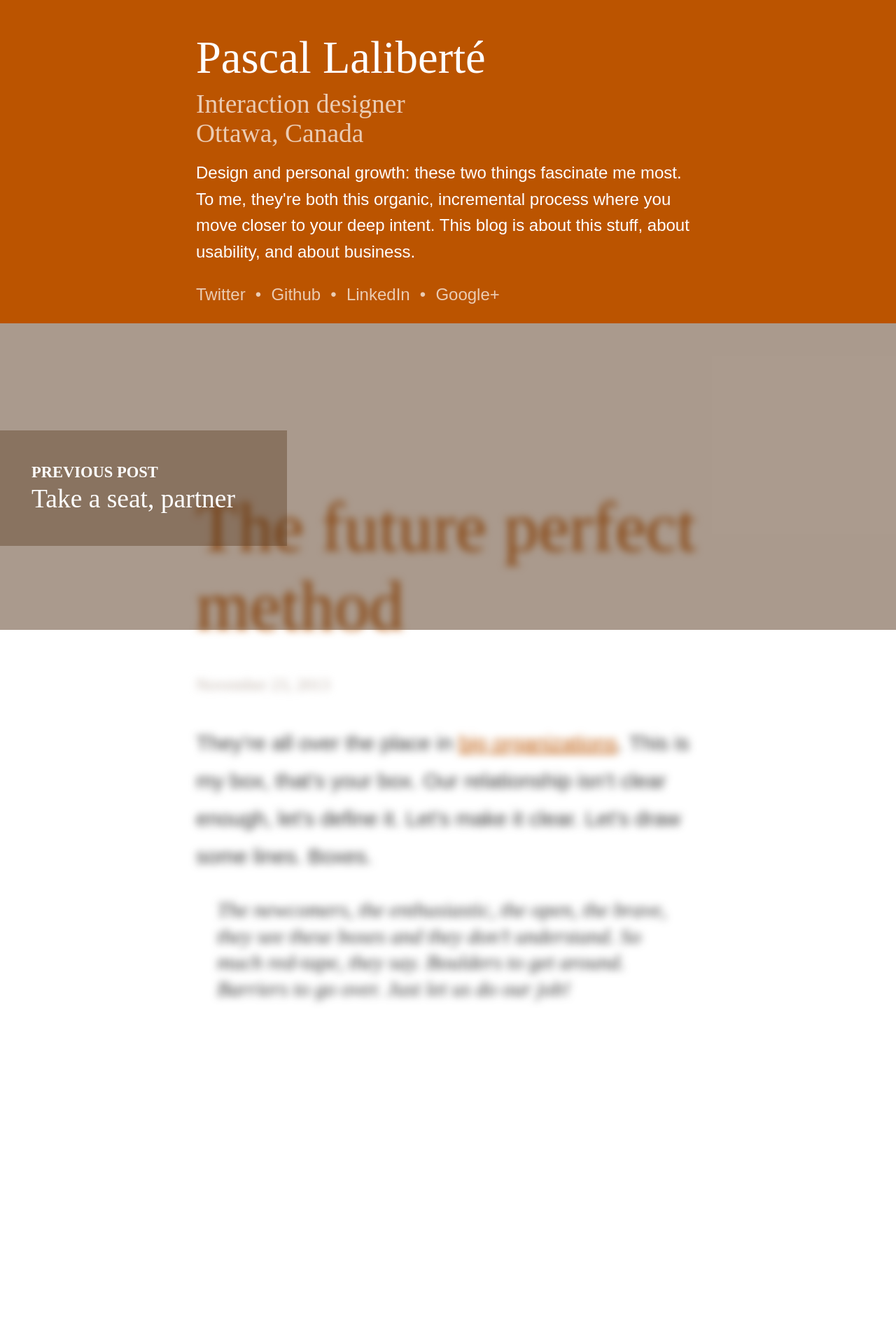
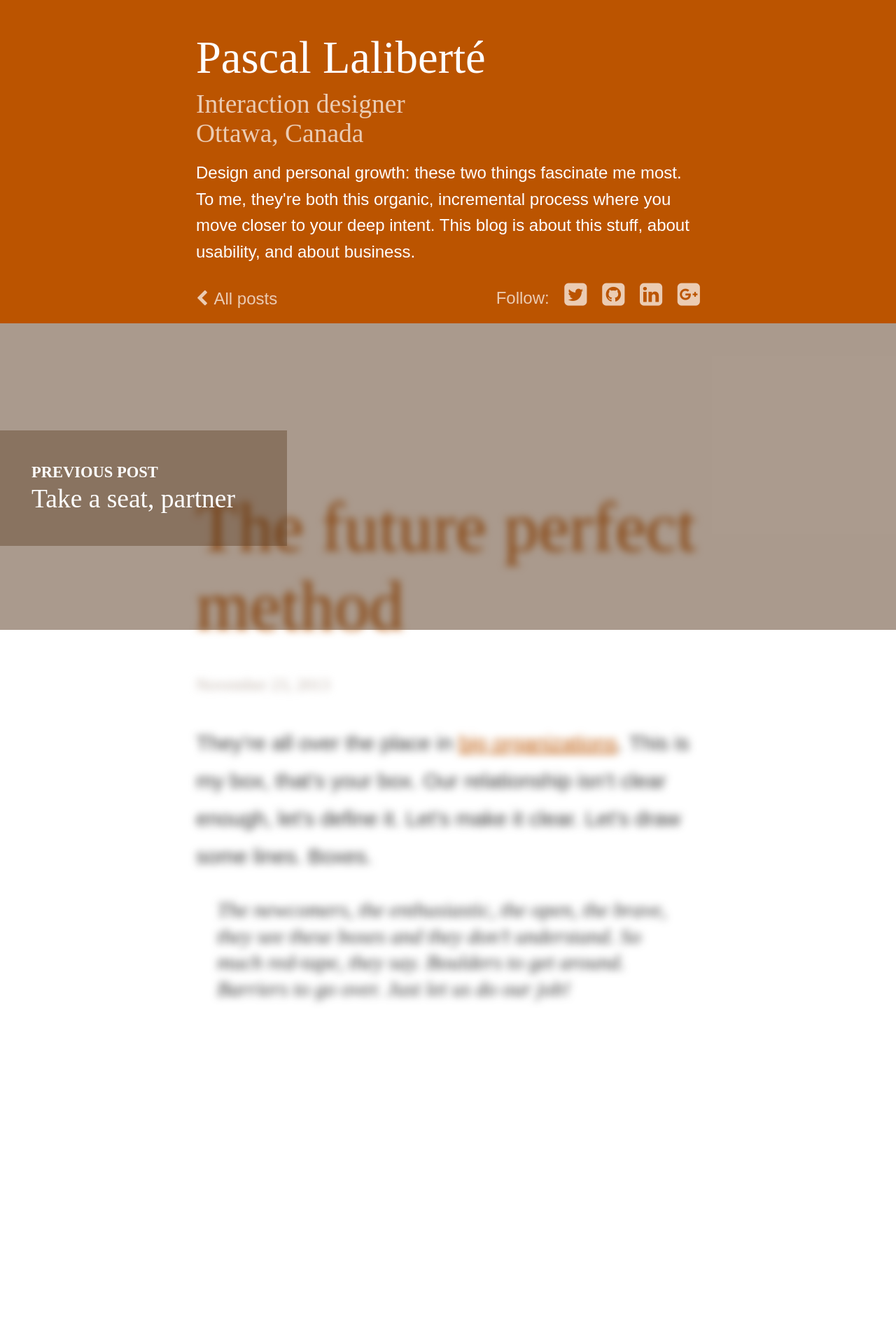
Before and after one commit to pascallaliberte/by.pascallaliberte.me, a Jekyll site: the page built from _posts/2013-11-23-the-future-perfect-method.md, in a window 1280 px wide. Shown: the whole page at 70% size. Built offline with Jekyll 4.4.1, drawn with Linux system fonts in a browser that asks for light colours; nearby versions of some CDN libraries.

Commit message:
Replaced the text follow links with icons, added link to home (< All posts) - Slightly reduced bottom margin of about-title on narrow widths

```diff
--- a/_includes/about.html
+++ b/_includes/about.html
@@ -6,12 +6,30 @@
 
     <p>Design and personal growth: these two things fascinate me most. To me, they're both this organic, incremental process where you move closer to your deep intent. This blog is about this stuff, about usability, and about business.</p>
 
-    <p class="about-links">
-      <a href="http://twitter.com/pascallaliberte">Twitter</a> <span class="about-separator">•</span>
-      <a href="https://github.com/pascallaliberte">Github</a> <span class="about-separator">•</span>
-      <a href="http://www.linkedin.com/in/pascallaliberte">LinkedIn</a> <span class="about-separator">•</span>
-      <a href="http://profiles.google.com/pascal.laliberte">Google+</a>
-    </p>
+    <div class="about-links">
+      <a class="about-links-home" href="/" rel="home">
+        <i class="fa fa-chevron-left"></i> All posts
+      </a>
+      <p class="about-links-follow">
+        Follow:
+        <a href="http://twitter.com/pascallaliberte" title="Twitter: @pascallaliberte">
+          <i class="fa fa-twitter-square"></i>
+          <span class="is-hidden">Twitter</span>
+        </a>
+        <a href="https://github.com/pascallaliberte" title="Github: pascallaliberte">
+          <i class="fa fa-github-square"></i>
+          <span class="is-hidden">Github</span>
+        </a>
+        <a href="http://www.linkedin.com/in/pascallaliberte" title="LinkedIn">
+          <i class="fa fa-linkedin-square"></i>
+          <span class="is-hidden">LinkedIn</span>
+        </a>
+        <a href="http://profiles.google.com/pascal.laliberte" title="Google+">
+          <i class="fa fa-google-plus-square"></i>
+          <span class="is-hidden">Google+</span>
+        </a>
+      </p>
+    </div>
   </div>
 
 </div>
--- a/a/css/screen.css
+++ b/a/css/screen.css
@@ -656,7 +656,7 @@ a.intro-more:hover, a.intro-more:active {
   text-decoration: underline;
 }
 
-/* line 6, ../sass/modules/about.sass */
+/* line 7, ../sass/modules/about.sass */
 .js .about {
   position: absolute;
   font-size: 16px;
@@ -674,7 +674,7 @@ a.intro-more:hover, a.intro-more:active {
   overflow: hidden;
 }
 @media (min-width: 512px) {
-  /* line 6, ../sass/modules/about.sass */
+  /* line 7, ../sass/modules/about.sass */
   .js .about {
     font-size: 16px;
     font-size: 1.6rem;
@@ -683,13 +683,13 @@ a.intro-more:hover, a.intro-more:active {
   }
 }
 
-/* line 22, ../sass/modules/about.sass */
+/* line 23, ../sass/modules/about.sass */
 .js .about a {
   color: inherit;
   text-decoration: underline;
 }
 
-/* line 26, ../sass/modules/about.sass */
+/* line 27, ../sass/modules/about.sass */
 .js .about-details {
   opacity: 1;
   -webkit-transition-property: opacity;
@@ -702,19 +702,19 @@ a.intro-more:hover, a.intro-more:active {
   transition-duration: 0.5s;
 }
 
-/* line 31, ../sass/modules/about.sass */
+/* line 32, ../sass/modules/about.sass */
 .js .about-details {
   max-width: 30em;
   margin: 0 auto;
   opacity: 0;
 }
 
-/* line 36, ../sass/modules/about.sass */
+/* line 37, ../sass/modules/about.sass */
 .is-top-gutter-shown .about-details {
   opacity: 1;
 }
 
-/* line 39, ../sass/modules/about.sass */
+/* line 40, ../sass/modules/about.sass */
 .about-name {
   font-size: 35px;
   font-size: 3.5rem;
@@ -730,7 +730,7 @@ a.intro-more:hover, a.intro-more:active {
   font-style: normal;
 }
 @media (min-width: 512px) {
-  /* line 39, ../sass/modules/about.sass */
+  /* line 40, ../sass/modules/about.sass */
   .about-name {
     font-size: 43px;
     font-size: 4.3rem;
@@ -741,7 +741,7 @@ a.intro-more:hover, a.intro-more:active {
   }
 }
 
-/* line 53, ../sass/modules/about.sass */
+/* line 54, ../sass/modules/about.sass */
 .about-title {
   font-size: 22px;
   font-size: 2.2rem;
@@ -749,8 +749,8 @@ a.intro-more:hover, a.intro-more:active {
   line-height: 2.5rem;
   margin-top: -10px;
   margin-top: -1rem;
-  margin-bottom: 15px;
-  margin-bottom: 1.5rem;
+  margin-bottom: -5px;
+  margin-bottom: -0.5rem;
   max-width: 10em;
   font-family: adelle-sans;
   font-weight: 400;
@@ -758,7 +758,7 @@ a.intro-more:hover, a.intro-more:active {
   color: rgba(255, 255, 255, 0.7);
 }
 @media (min-width: 512px) {
-  /* line 53, ../sass/modules/about.sass */
+  /* line 54, ../sass/modules/about.sass */
   .about-title {
     font-size: 25px;
     font-size: 2.5rem;
@@ -769,22 +769,10 @@ a.intro-more:hover, a.intro-more:active {
   }
 }
 
-/* line 68, ../sass/modules/about.sass */
-.about .fa {
-  font-size: 25px;
-  font-size: 2.5rem;
-  padding-left: 10px;
-  padding-left: 1rem;
-}
-
-/* line 72, ../sass/modules/about.sass */
-.about-separator {
-  padding: 0 5px;
-  padding: 0 0.5rem;
-}
-
-/* line 75, ../sass/modules/about.sass */
+/* line 69, ../sass/modules/about.sass */
 .js .about-links {
+  overflow: hidden;
+  *zoom: 1;
   color: rgba(255, 255, 255, 0.7);
   font-size: 14px;
   font-size: 1.4rem;
@@ -792,7 +780,7 @@ a.intro-more:hover, a.intro-more:active {
   line-height: 1.8rem;
 }
 @media (min-width: 512px) {
-  /* line 75, ../sass/modules/about.sass */
+  /* line 69, ../sass/modules/about.sass */
   .js .about-links {
     font-size: 16px;
     font-size: 1.6rem;
@@ -801,12 +789,60 @@ a.intro-more:hover, a.intro-more:active {
   }
 }
 
-/* line 84, ../sass/modules/about.sass */
+/* line 78, ../sass/modules/about.sass */
+.js .about-links-home {
+  float: left;
+  display: inline-block;
+  padding-top: 6px;
+  padding-top: 0.6rem;
+}
+@media (min-width: 512px) {
+  /* line 78, ../sass/modules/about.sass */
+  .js .about-links-home {
+    padding-top: 2px;
+    padding-top: 0.2rem;
+  }
+}
+@media (min-width: 880px) {
+  /* line 78, ../sass/modules/about.sass */
+  .js .about-links-home {
+    padding-top: 3px;
+    padding-top: 0.3rem;
+  }
+}
+@media (min-width: 1100px) {
+  /* line 78, ../sass/modules/about.sass */
+  .js .about-links-home {
+    padding-top: 4px;
+    padding-top: 0.4rem;
+  }
+}
+/* line 88, ../sass/modules/about.sass */
+.js .about-links-home .fa {
+  padding-right: 2px;
+  padding-right: 0.2rem;
+}
+
+/* line 91, ../sass/modules/about.sass */
+.js .about-links-follow {
+  float: right;
+  margin: 0;
+}
+
+/* line 95, ../sass/modules/about.sass */
+.about-links-follow .fa {
+  font-size: 25px;
+  font-size: 2.5rem;
+  padding-left: 10px;
+  padding-left: 1rem;
+}
+
+/* line 99, ../sass/modules/about.sass */
 .js .about-links a {
   text-decoration: none;
 }
 
-/* line 87, ../sass/modules/about.sass */
+/* line 102, ../sass/modules/about.sass */
 .js .about-links a:hover {
   color: white;
 }
```
Also changed, not shown: a/css/modules/about.css (+66 -30 lines), a/sass/modules/about.sass (+23 -8 lines).
